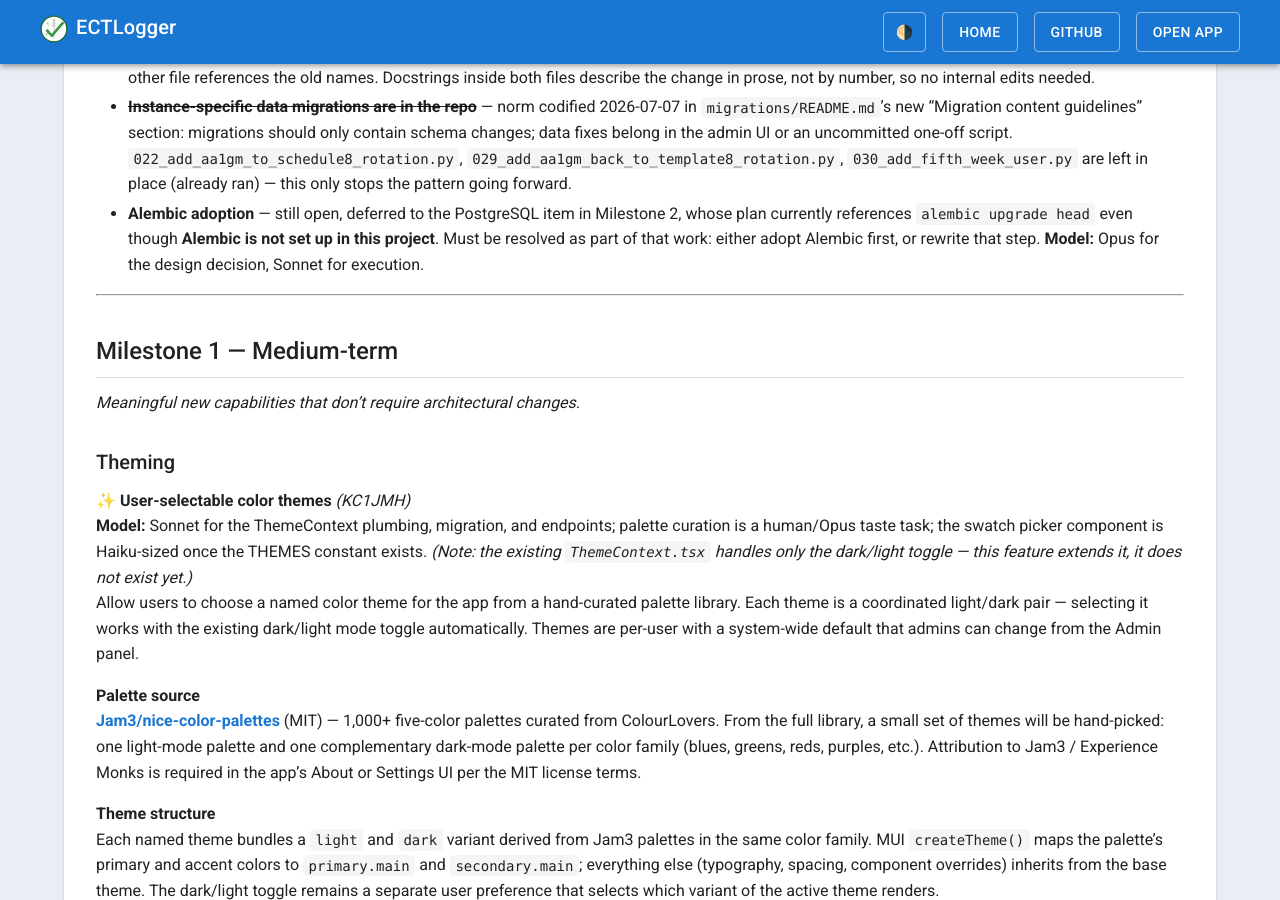
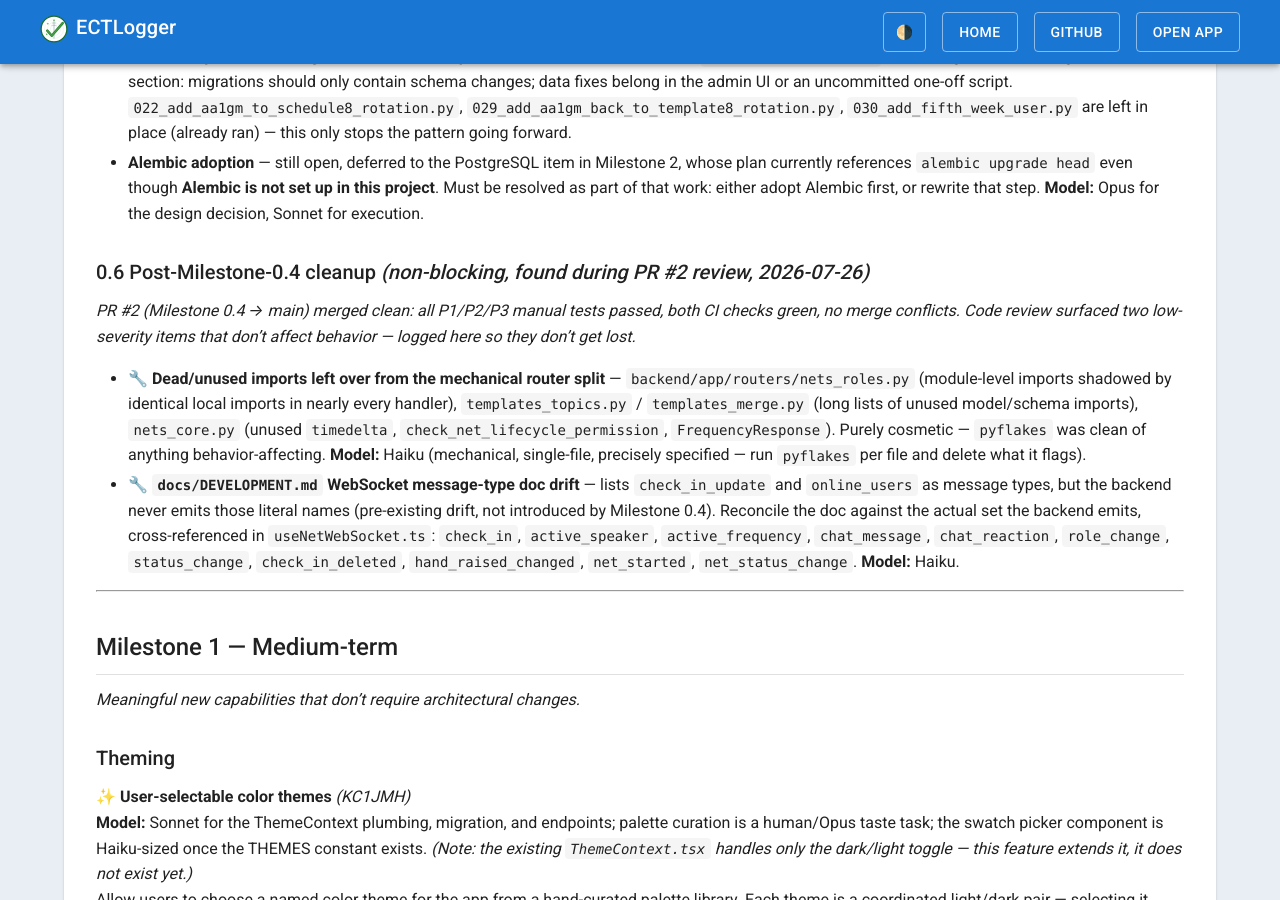
Before and after one commit to bradbrownjr/ectlogger, a Jekyll site: the page built from docs/ROADMAP.md, in a window 1280 px wide and 900 px high, scrolled down 5178 px. Built offline with Jekyll 4.4.1, drawn with Linux system fonts in a browser that asks for light colours; our own code applies the rules of GitHub Pages for plain Markdown files; some of the changed text lies outside the part shown.

Commit message:
docs: log Milestone 0.4 PR review cleanup items to roadmap
Two low-severity, non-blocking items found during PR #2 code review
(dead imports from the router split, DEVELOPMENT.md message-type doc
drift) so they don't get lost after merge.

```diff
--- a/docs/ROADMAP.md
+++ b/docs/ROADMAP.md
@@ -1,6 +1,6 @@
 # ECT Logger — Product Roadmap
 
-*Last updated: 2026-07-06 (rev 37 — Milestone 0.4 (Modularity & componentization) is now fully complete: all 4 steps done, including Step 4 frontend page splits for Admin, CreateSchedule, CreateNet, Dashboard, Scheduler, NetView, Profile.tsx, and NCSStaffModal.tsx, all browser-validated. NetView and NCSStaffModal stopped short of the ~800-line target by deliberate decision (see their table rows) — every risky/duplicated UI surface is extracted either way. Next up: Milestone 1.)*
+*Last updated: 2026-07-26 (rev 38 — PR #2 (Milestone 0.4 → main) reviewed and merged clean: all P1/P2/P3 manual tests passed, CI green, no blocking issues found. Two low-severity, non-blocking cleanup items from that review logged below at 0.6.)*
 *Compiled from user feedback: AA1GM, KC1UIX, W1BKW, W1MTW, KC1JMH*
 
 > **Canonical location:** `docs/ROADMAP.md`. ~~The root-level `ROADMAP.md` is a duplicate and should be deleted.~~ *Resolved: the root-level duplicate no longer exists as of 2026-07-03.*
@@ -131,6 +131,13 @@ Rule for sub-agents doing the splits: a component takes typed props and owns no
 - ~~**Numbering collision**: three migrations shared prefix `013_`~~ — resolved 2026-07-07. Confirmed via `migrations/README.md` that there's no version-tracking table (each script is idempotent, run manually by exact filename), so renumbering already-applied files is functionally risk-free. Kept `013_add_user_last_active.py` (earliest, 2025-12-18 17:36) as-is; renamed the other two into the next free slots after 040, preserving their original relative order: `041_rename_available_to_has_traffic.py` (was 2025-12-18 22:34) and `042_add_unsubscribe_token.py` (was 2025-12-19). No other file references the old names. Docstrings inside both files describe the change in prose, not by number, so no internal edits needed.
 - ~~**Instance-specific data migrations are in the repo**~~ — norm codified 2026-07-07 in `migrations/README.md`'s new "Migration content guidelines" section: migrations should only contain schema changes; data fixes belong in the admin UI or an uncommitted one-off script. `022_add_aa1gm_to_schedule8_rotation.py`, `029_add_aa1gm_back_to_template8_rotation.py`, `030_add_fifth_week_user.py` are left in place (already ran) — this only stops the pattern going forward.
 - **Alembic adoption** — still open, deferred to the PostgreSQL item in Milestone 2, whose plan currently references `alembic upgrade head` even though **Alembic is not set up in this project**. Must be resolved as part of that work: either adopt Alembic first, or rewrite that step. **Model:** Opus for the design decision, Sonnet for execution.
+
+### 0.6 Post-Milestone-0.4 cleanup *(non-blocking, found during PR #2 review, 2026-07-26)*
+
+*PR #2 (Milestone 0.4 → main) merged clean: all P1/P2/P3 manual tests passed, both CI checks green, no merge conflicts. Code review surfaced two low-severity items that don't affect behavior — logged here so they don't get lost.*
+
+- **🔧 Dead/unused imports left over from the mechanical router split** — `backend/app/routers/nets_roles.py` (module-level imports shadowed by identical local imports in nearly every handler), `templates_topics.py` / `templates_merge.py` (long lists of unused model/schema imports), `nets_core.py` (unused `timedelta`, `check_net_lifecycle_permission`, `FrequencyResponse`). Purely cosmetic — `pyflakes` was clean of anything behavior-affecting. **Model:** Haiku (mechanical, single-file, precisely specified — run `pyflakes` per file and delete what it flags).
+- **🔧 `docs/DEVELOPMENT.md` WebSocket message-type doc drift** — lists `check_in_update` and `online_users` as message types, but the backend never emits those literal names (pre-existing drift, not introduced by Milestone 0.4). Reconcile the doc against the actual set the backend emits, cross-referenced in `useNetWebSocket.ts`: `check_in`, `active_speaker`, `active_frequency`, `chat_message`, `chat_reaction`, `role_change`, `status_change`, `check_in_deleted`, `hand_raised_changed`, `net_started`, `net_status_change`. **Model:** Haiku.
 
 ---
 
```
